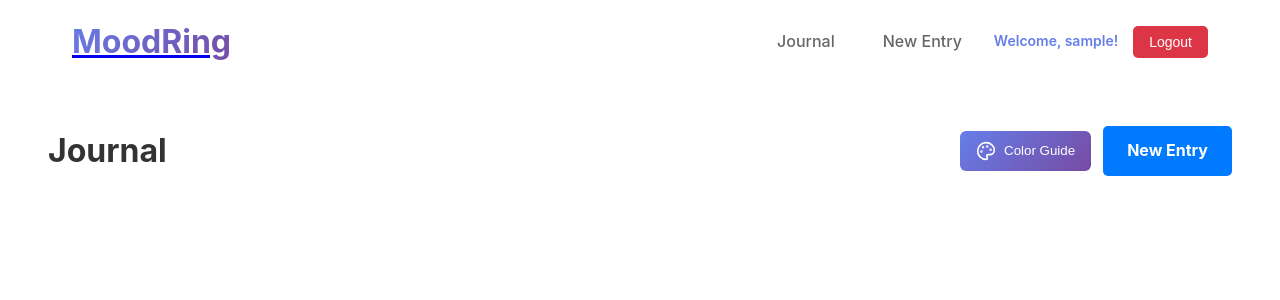
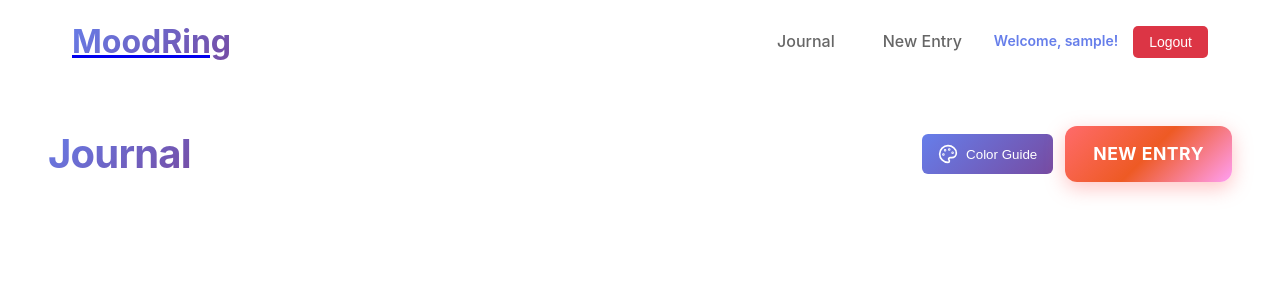
Before and after one commit to ThisbeSchoJo/moodring, a React (Create React App) app in the folder client/: page / in a window 1280 px wide. Shown: the top 300 px of the page. Built offline with nearby package versions, Linux system fonts and the light colour scheme; no server answers; sample sign-in values are in the browser's storage.

Commit message:
made New Entry button a bit more moody with gradient color, resizing, rounder corners, uppercase text, shimmer hover effect, color change on hover

```diff
--- a/client/src/styling/journal.css
+++ b/client/src/styling/journal.css
@@ -9,6 +9,18 @@
   background: #ffffff;
   border-bottom: none;
   box-shadow: none;
+}
+
+.journal-header h1 {
+  font-size: 2.5rem;
+  font-weight: 700;
+  background: linear-gradient(135deg, #667eea 0%, #764ba2 100%);
+  -webkit-background-clip: text;
+  -webkit-text-fill-color: transparent;
+  background-clip: text;
+  margin: 0;
+  letter-spacing: -0.02em;
+  text-shadow: none;
 }
 
 .journal-actions {
@@ -101,16 +113,47 @@
 }
 
 .new-entry-button {
+  background: linear-gradient(135deg, #ff6b6b 0%, #ee5a24 50%, #ff9ff3 100%);
+  color: white;
+  border: none;
+  padding: 14px 28px;
+  border-radius: 12px;
+  cursor: pointer;
+  font-weight: 700;
+  font-size: 1.1rem;
+  transition: all 0.4s ease;
+  box-shadow: 0 6px 20px rgba(255, 107, 107, 0.4);
+  text-transform: uppercase;
+  letter-spacing: 0.5px;
+  position: relative;
+  overflow: hidden;
+  text-decoration: none;
   display: inline-block;
-  padding: 12px 24px;
-  background-color: #007bff;
-  color: white;
-  text-decoration: none;
-  border-radius: 5px;
   margin: 10px 0;
-  font-weight: bold;
+}
+
+.new-entry-button::before {
+  content: "";
+  position: absolute;
+  top: 0;
+  left: -100%;
+  width: 100%;
+  height: 100%;
+  background: linear-gradient(
+    90deg,
+    transparent,
+    rgba(255, 255, 255, 0.2),
+    transparent
+  );
+  transition: left 0.5s ease;
 }
 
 .new-entry-button:hover {
-  background-color: #0056b3;
+  transform: translateY(-2px);
+  box-shadow: 0 8px 25px rgba(255, 107, 107, 0.6);
+  background: linear-gradient(135deg, #ff5252 0%, #d63031 50%, #fd79a8 100%);
 }
+
+.new-entry-button:hover::before {
+  left: 100%;
+}
```
